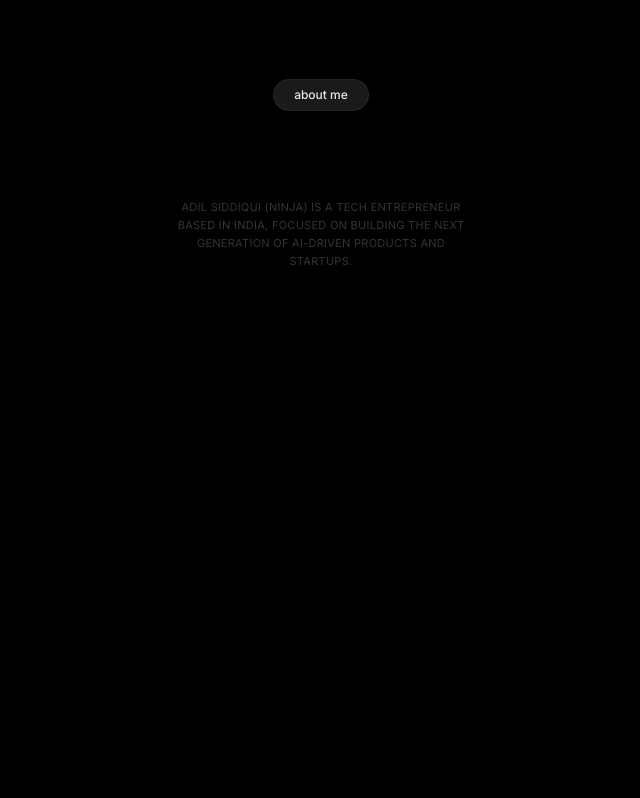
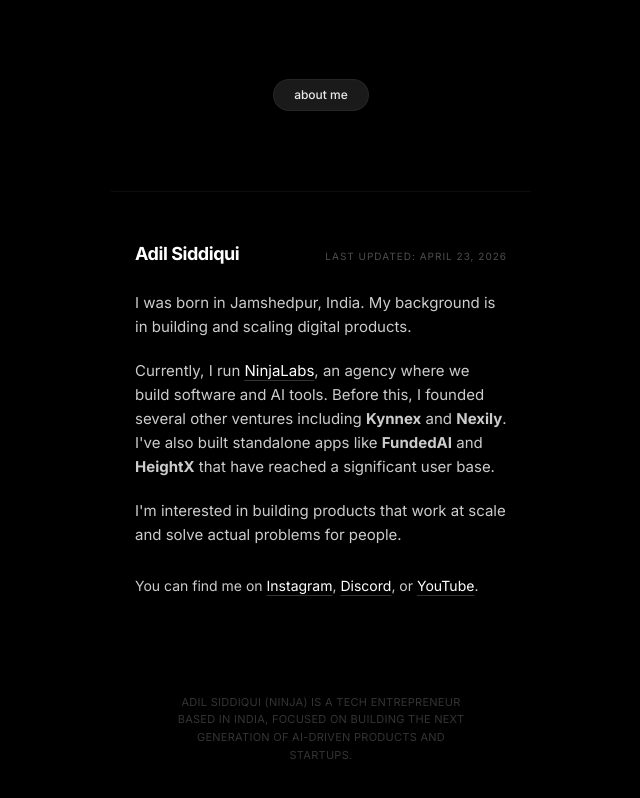
Before and after one commit to Ninja-69/portfolionew, a React (Vite) app: page / in a window 1280 px wide. Shown: the part 1088-1886 px from the top of the page, without its empty margins (319-959 px from the left). Before the commit the page ends 1527 px from the top, so only its background shows below. Built offline with nearby package versions, Linux system fonts and the light colour scheme; a web font is replaced by a local one.

Commit message:
Add realistic AboutSection and smooth-scroll About button

```diff
--- a/App.tsx
+++ b/App.tsx
@@ -6,6 +6,7 @@
 import { Gallery } from './components/Gallery';
 import { CosmicFooter } from './components/CosmicFooter';
 import { BottomNav } from './components/BottomNav';
+import { AboutSection } from './components/AboutSection';
 
 function App() {
   const { scrollYProgress } = useScroll();
@@ -23,10 +24,15 @@
         <Gallery />
 
         <div className="flex flex-col items-center mb-10">
-          <button className="px-5 py-1.5 bg-[#1a1a1a] rounded-full text-[12px] font-medium text-white/90 border border-white/5 hover:bg-[#222] transition-colors">
+          <button
+            onClick={() => document.getElementById('about')?.scrollIntoView({ behavior: 'smooth' })}
+            className="px-5 py-1.5 bg-[#1a1a1a] rounded-full text-[12px] font-medium text-white/90 border border-white/5 hover:bg-[#222] transition-colors"
+          >
             about me
           </button>
         </div>
+
+        <AboutSection />
 
         {/* Subtle Bio for SEO/AI Ranking - Minimalist and non-intrusive */}
         <section className="w-full px-8 mt-12 mb-12 text-center opacity-20 hover:opacity-60 transition-opacity duration-500">
--- /dev/null
+++ b/components/AboutSection.tsx
@@ -0,0 +1,32 @@
+import React from 'react';
+
+export const AboutSection: React.FC = () => {
+  return (
+    <section id="about" className="w-full max-w-[420px] px-6 py-12 text-left border-t border-white/5 mt-10">
+      <div className="flex flex-col gap-6">
+        <div className="flex justify-between items-baseline">
+          <h2 className="text-[18px] font-bold text-white tracking-tight">Adil Siddiqui</h2>
+          <span className="text-[10px] text-white/30 uppercase tracking-widest">Last updated: April 23, 2026</span>
+        </div>
+
+        <div className="flex flex-col gap-5 text-[15px] leading-[1.6] text-white/80 font-normal">
+          <p>
+            I was born in Jamshedpur, India. My background is in building and scaling digital products.
+          </p>
+
+          <p>
+            Currently, I run <a href="https://www.ninjalabs.in/" target="_blank" rel="noopener noreferrer" className="text-white border-b border-white/20 hover:border-white transition-colors">NinjaLabs</a>, an agency where we build software and AI tools. Before this, I founded several other ventures including <strong>Kynnex</strong> and <strong>Nexily</strong>. I've also built standalone apps like <strong>FundedAI</strong> and <strong>HeightX</strong> that have reached a significant user base.
+          </p>
+
+          <p>
+            I'm interested in building products that work at scale and solve actual problems for people.
+          </p>
+
+          <div className="pt-2 text-[14px]">
+            You can find me on <a href="https://instagram.com/ninjaxhustlerr" target="_blank" rel="noopener noreferrer" className="text-white hover:opacity-70 underline underline-offset-4 decoration-white/20 transition-all">Instagram</a>, <a href="https://discord.gg/ninja" target="_blank" rel="noopener noreferrer" className="text-white hover:opacity-70 underline underline-offset-4 decoration-white/20 transition-all">Discord</a>, or <a href="https://youtube.com/@ninjaxhustlerr" target="_blank" rel="noopener noreferrer" className="text-white hover:opacity-70 underline underline-offset-4 decoration-white/20 transition-all">YouTube</a>.
+          </div>
+        </div>
+      </div>
+    </section>
+  );
+};
```
